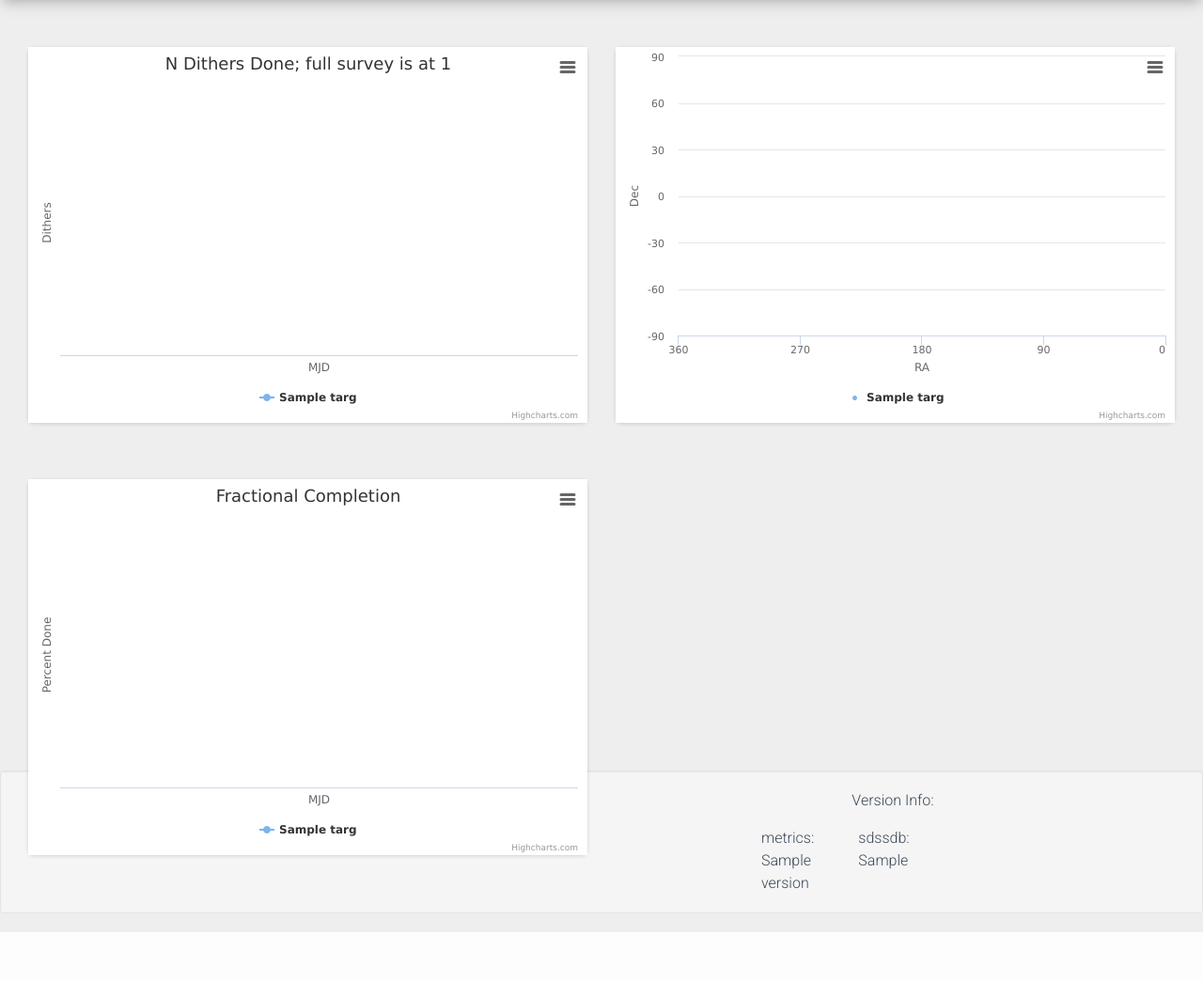
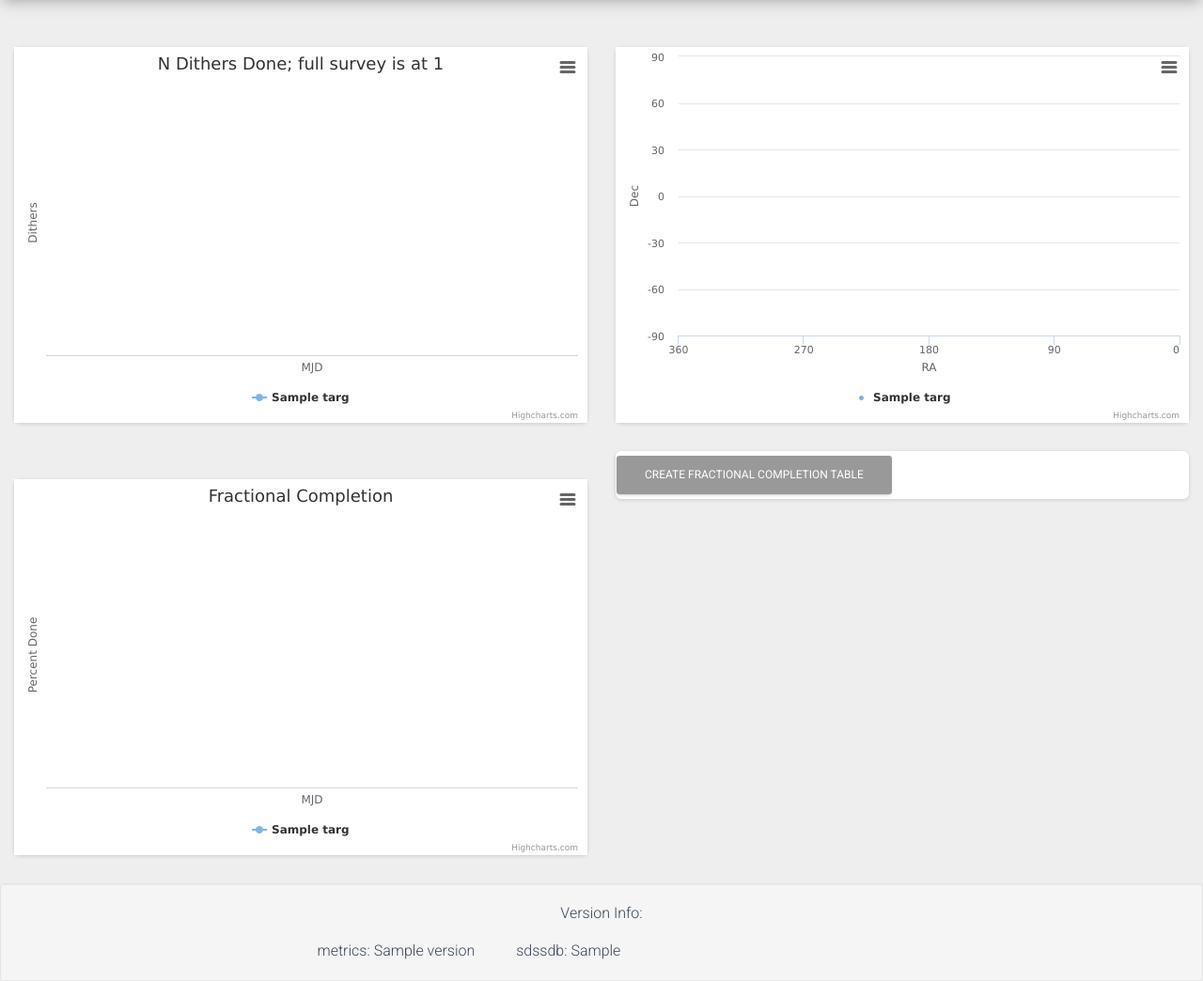
Before and after one commit to sdss/viki, a Python web app: template python/viki/templates/progress.html in a window 1280 px wide. Shown: the part 80-1124 px from the top of the page at 94% size. Before the commit the page ends 1072 px from the top, so only its background shows below. Run offline with Jinja, Linux system fonts and the light colour scheme; the template is opened without the code that fills it: most values are stand-ins (such as "Sample title", 1, 10 or a date in 2020); some libraries are stand-ins or nearby versions.

Commit message:
add completion frac table button

```diff
--- a/python/viki/templates/progress.html
+++ b/python/viki/templates/progress.html
@@ -9,7 +9,7 @@
 
 {% block body %}
 
-<div class="row"></div>
+<div class="row">
   <div class="col-md-6">
     <div class="row">
       <div class="col-md-12">
@@ -30,7 +30,11 @@
     <div class="card">
       <div id="map"></div>
     </div>
-  </div>
+    <div class="card">
+      <div id="fracTable">
+        <button type="button" class="btn btn-default"  onclick="createFracCompTable()">Create Fractional Completion Table</button>
+      </div>
+    </div>
   </div>
 </div>
 
@@ -145,6 +149,64 @@
       ]
     });
 
+  function createFracCompTable(){
+
+    var headers = ['MJD'];
+    var mjds = [];
+    var data = [];
+
+    let subData = [];
+    let prog = [];
+
+    {% for targ in fractional %}
+      mjds = [];
+      headers.push('{{targ}}');
+      subData = [];
+
+      prog = {{fractional[targ] | tojson}};
+      for (i=0;i<prog.length;i++){
+        mjds.push(prog[i][0]);
+        subData.push(prog[i][1]*100.0);
+      }
+      data.push(subData);
+    {% endfor %}
+
+    drawDiv = document.getElementById('fracTable');
+
+    tbl = document.createElement('table');
+
+    var tr = tbl.insertRow();
+    for (let j = 0; j < headers.length; j++) {
+      var td = tr.insertCell();
+      if (j == headers.length - 1){
+        td.appendChild(document.createTextNode(headers[j]));
+      }
+      else{
+        td.appendChild(document.createTextNode(headers[j] + ",   "));
+      }
+    }
+
+    for (let i = 0; i < mjds.length; i++) {
+      var tr = tbl.insertRow();
+      for (let j = 0; j < headers.length; j++) {
+        var td = tr.insertCell();
+        if (j === 0) {
+          td.appendChild(document.createTextNode(mjds[i] + ",   "));
+        } else if (j == headers.length - 1){
+          td.style.textAlign = "right";
+          td.style.width = "75px";
+          td.appendChild(document.createTextNode(data[j - 1][i].toFixed()));
+        }
+        else {
+          td.style.textAlign = "right";
+          td.style.width = "75px";
+          td.appendChild(document.createTextNode(data[j - 1][i].toFixed() + ",   "));
+        }
+      }
+    }
+    drawDiv.appendChild(tbl);
+  }
+
 </script>
 
 {% endblock body %}
```
